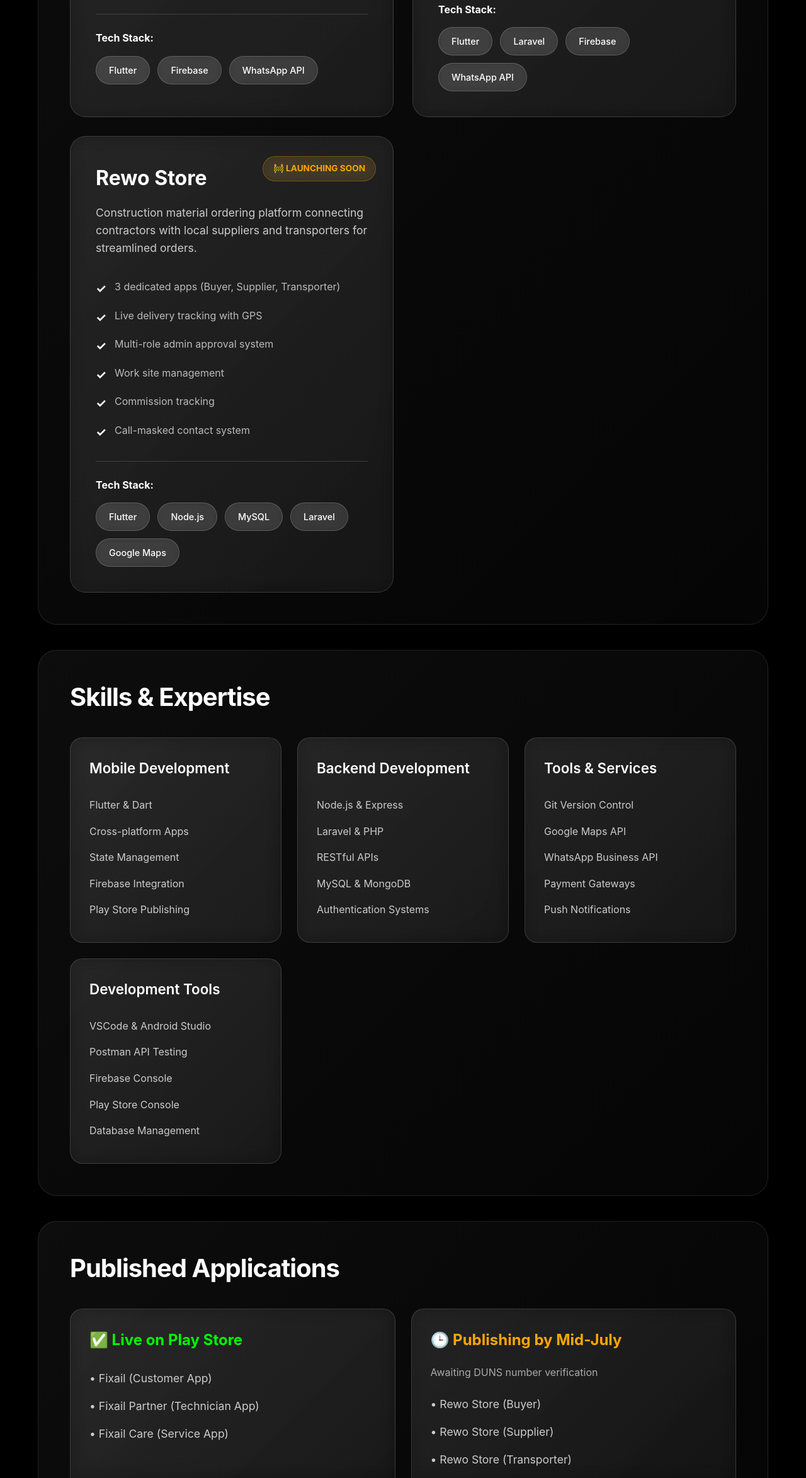
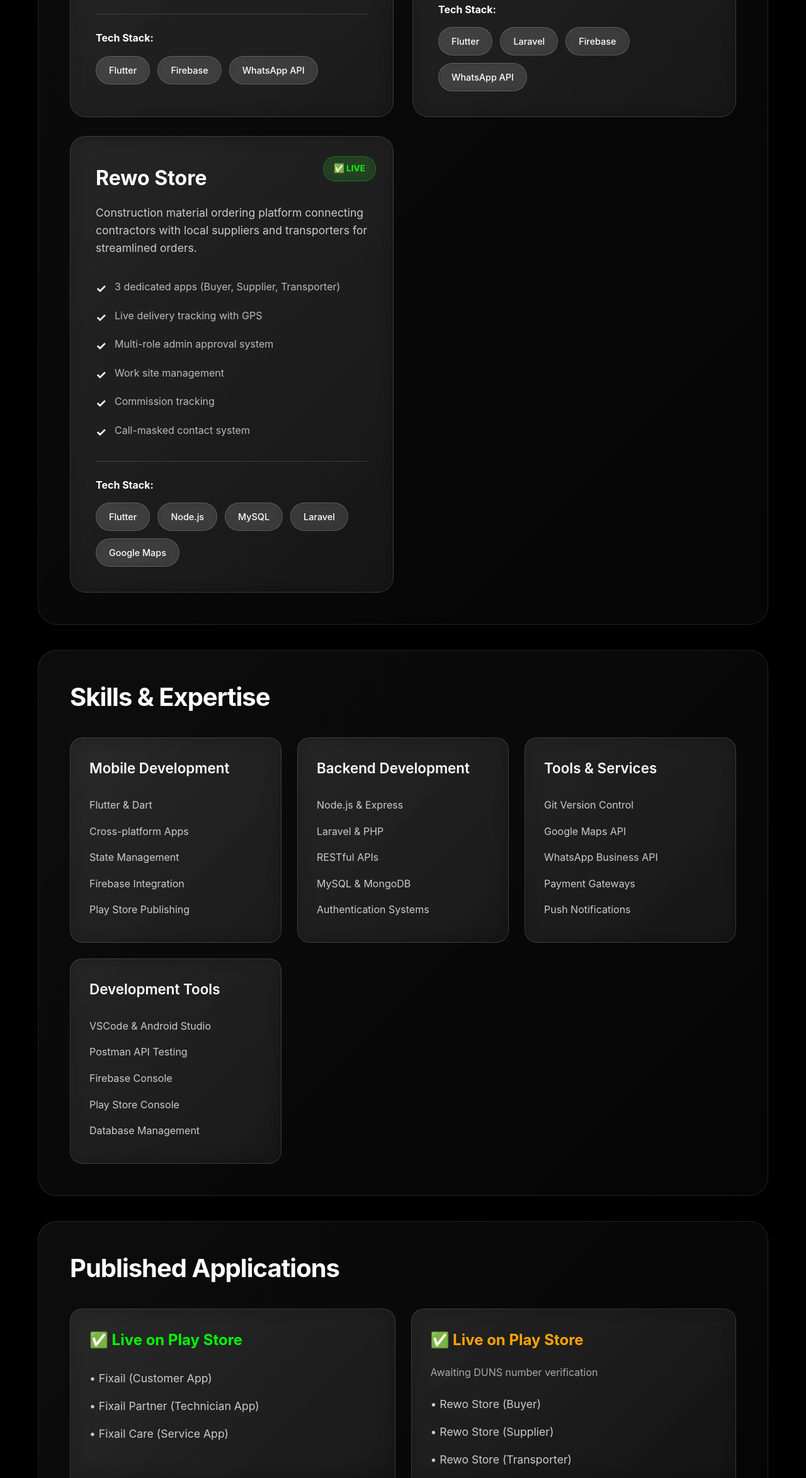
Before and after one commit to zubairRewo/Zubair_pv, a plain HTML site: page index.html in a window 1280 px wide. Shown: the part 1256-3603 px from the top of the page at 63% size. Drawn offline with Linux system fonts and the light colour scheme.

Commit message:
Update index.html

```diff
--- a/index.html
+++ b/index.html
@@ -506,7 +506,7 @@
                 </div>
 
                 <div class="project-card">
-                    <div class="status-badge upcoming">🚧 LAUNCHING SOON</div>
+                     <div class="status-badge live">✅ LIVE</div>
                     <div class="project-title">Rewo Store</div>
                     <div class="project-description">Construction material ordering platform connecting contractors with local suppliers and transporters for streamlined orders.</div>
 
@@ -595,7 +595,7 @@
                 </div>
 
                 <div class="app-category upcoming">
-                    <h3>🕒 Publishing by Mid-July</h3>
+                  <h3>✅ Live on Play Store</h3>
                     <p style="font-size: 1rem; margin-bottom: 15px; color: #aaa;">Awaiting DUNS number verification</p>
                     <ul class="app-list">
                         <li>• Rewo Store (Buyer)</li>
```
